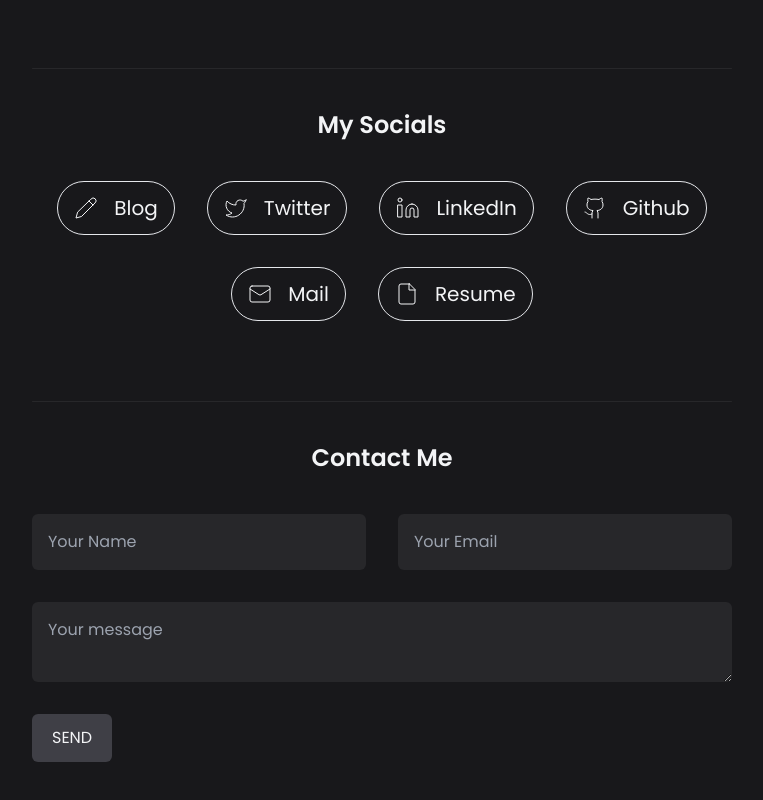
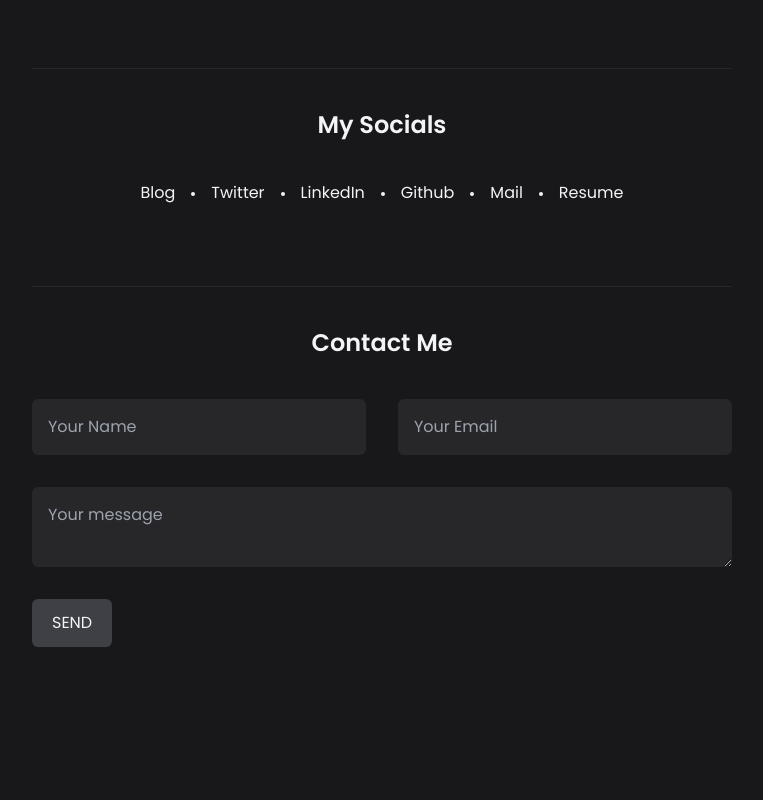
Before and after one commit to yashnirmal/portfolio, a Next.js app: page / in a window 1280 px wide. Shown: the part 2541-3341 px from the top of the page, without its empty margins (258-1021 px from the left). After the commit the page ends 3268 px from the top, so only its background shows below. Built offline with nearby package versions, Linux system fonts and the light colour scheme.

Commit message:
social card changes

```diff
--- a/app/globals.css
+++ b/app/globals.css
@@ -17,6 +17,10 @@
 	filter: blur(100px);
   background: radial-gradient(circle at 20% 20%,rgba(76, 0, 255, 0.4), rgba(76, 0, 255, 0));
   opacity: 0.2;
+}
+
+p,h1,h2,h3::selection{
+  background-color: 'rgb(99,102,241);'
 }
 
 @layer base {
--- a/components/SocialCard.js
+++ b/components/SocialCard.js
@@ -1,99 +1,116 @@
 import { Twitter, Linkedin, Github, File, Mail, Pencil } from "lucide-react";
 
 export default function Socials({ social }) {
+  const socials = [
+    {
+      link: "https://yashnirmal.hashnode.dev/",
+      icon: Pencil,
+      text: "Blog",
+    },
+    {
+      link: "https://twitter.com/YashNirmalDev",
+      icon: Twitter,
+      text: "Twitter",
+    },
+    {
+      link: "https://www.linkedin.com/in/yash-nirmal-062b68220/",
+      icon: Linkedin,
+      text: "LinkedIn",
+    },
+    {
+      link: "http://github.com/yashnirmal",
+      icon: Github,
+      text: "Github",
+    },
 
-    // const socials = [
-  //   {
-  //     link: "https://twitter.com/YashNirmalDev",
-  //     icon: Twitter,
-  //     text: "Twitter",
-  //   },
-  //   {
-  //     link: "https://www.linkedin.com/in/yash-nirmal-062b68220/",
-  //     icon: Linkedin,
-  //     text: "LinkedIn",
-  //   },
-  //   {
-  //     link: "http://github.com/yashnirmal",
-  //     icon: Github,
-  //     text: "Github",
-  //   },
-  //   {
-  //     link: "https://yashnirmal.hashnode.dev/",
-  //     icon: Pencil,
-  //     text: "My Blog",
-  //   },
-  //   {
-  //     link: "mailto:yash15nirmal@gmail.com",
-  //     icon: Mail,
-  //     text: "Mail",
-  //   },
-  //   {
-  //     link: "https://drive.google.com/file/d/1_soAGi4t80xauRSvbBs0ZCmY5DcvPnfa/view?usp=sharing",
-  //     icon: File,
-  //     text: "Resume",
-  //   },
-  // ];
+    {
+      link: "mailto:yash15nirmal@gmail.com",
+      icon: Mail,
+      text: "Mail",
+    },
+    {
+      link: "https://drive.google.com/file/d/1_soAGi4t80xauRSvbBs0ZCmY5DcvPnfa/view?usp=sharing",
+      icon: File,
+      text: "Resume",
+    },
+  ];
 
+  // return (
+  //   <div className="flex flex-row flex-wrap items-center justify-center gap-4 sm:gap-8">
+  //     <a
+  //       href="https://yashnirmal.hashnode.dev/"
+  //       target="blank"
+  //       className="p-2 px-3 sm:px-4 sm:py-3 flex  gap-3 sm:gap-4 items-center border-[1px] border-gray-200 rounded-full duration-300 hover:-translate-y-1"
+  //     >
+  //       <Pencil strokeWidth={1} />
+  //       <p className="text-lg sm:text-xl">Blog</p>
+  //     </a>
+
+  //     <a
+  //       href="https://twitter.com/YashNirmalDev"
+  //       target="blank"
+  //       className="py-2 px-3 sm:px-4 sm:py-3 flex  gap-3 sm:gap-4 items-center border-[1px] border-gray-200 rounded-full duration-300 hover:-translate-y-1"
+  //     >
+  //       <Twitter strokeWidth={1} />
+  //       <p className="text-lg sm:text-xl">Twitter</p>
+  //     </a>
+
+  //     <a
+  //       href="https://www.linkedin.com/in/yash-nirmal-062b68220/"
+  //       target="blank"
+  //       className="py-2 px-3 sm:px-4 sm:py-3 flex  gap-3 sm:gap-4 items-center border-[1px] border-gray-200 rounded-full duration-300 hover:-translate-y-1"
+  //     >
+  //       <Linkedin strokeWidth={1} />
+  //       <p className="text-lg sm:text-xl">LinkedIn</p>
+  //     </a>
+
+  //     <a
+  //       href="http://github.com/yashnirmal"
+  //       target="blank"
+  //       className="py-2 px-3 sm:px-4 sm:py-3 flex  gap-3 sm:gap-4 items-center border-[1px] border-gray-200 rounded-full duration-300 hover:-translate-y-1"
+  //     >
+  //       <Github strokeWidth={1} />
+  //       <p className="text-lg sm:text-xl">Github</p>
+  //     </a>
+
+  //     <a
+  //       href="mailto:yash15nirmal@gmail.com"
+  //       target="blank"
+  //       className="p-2 px-3 sm:px-4 sm:py-3 flex  gap-3 sm:gap-4 items-center border-[1px] border-gray-200 rounded-full duration-300 hover:-translate-y-1"
+  //     >
+  //       <Mail strokeWidth={1} />
+  //       <p className="text-lg sm:text-xl">Mail</p>
+  //     </a>
+
+  //     <a
+  //       href="https://drive.google.com/file/d/1_soAGi4t80xauRSvbBs0ZCmY5DcvPnfa/view?usp=sharing"
+  //       target="blank"
+  //       className="p-2 px-3 sm:px-4 sm:py-3 flex gap-3 sm:gap-4 items-center border-[1px] border-gray-200 rounded-full duration-300 hover:-translate-y-1"
+  //     >
+  //       <File strokeWidth={1} />
+  //       <p className="text-lg sm:text-xl">Resume</p>
+  //     </a>
+
+  //   </div>
+  // );
 
   return (
-    <div className="flex flex-row flex-wrap items-center justify-center gap-4 sm:gap-8">
-      <a
-        href="https://yashnirmal.hashnode.dev/"
-        target="blank"
-        className="p-2 px-3 sm:px-4 sm:py-3 flex  gap-3 sm:gap-4 items-center border-[1px] border-gray-200 rounded-full duration-300 hover:-translate-y-1"
-      >
-        <Pencil strokeWidth={1} />
-        <p className="text-lg sm:text-xl">Blog</p>
-      </a>
-
-      <a
-        href="https://twitter.com/YashNirmalDev"
-        target="blank"
-        className="py-2 px-3 sm:px-4 sm:py-3 flex  gap-3 sm:gap-4 items-center border-[1px] border-gray-200 rounded-full duration-300 hover:-translate-y-1"
-      >
-        <Twitter strokeWidth={1} />
-        <p className="text-lg sm:text-xl">Twitter</p>
-      </a>
-
-      <a
-        href="https://www.linkedin.com/in/yash-nirmal-062b68220/"
-        target="blank"
-        className="py-2 px-3 sm:px-4 sm:py-3 flex  gap-3 sm:gap-4 items-center border-[1px] border-gray-200 rounded-full duration-300 hover:-translate-y-1"
-      >
-        <Linkedin strokeWidth={1} />
-        <p className="text-lg sm:text-xl">LinkedIn</p>
-      </a>
-
-      <a
-        href="http://github.com/yashnirmal"
-        target="blank"
-        className="py-2 px-3 sm:px-4 sm:py-3 flex  gap-3 sm:gap-4 items-center border-[1px] border-gray-200 rounded-full duration-300 hover:-translate-y-1"
-      >
-        <Github strokeWidth={1} />
-        <p className="text-lg sm:text-xl">Github</p>
-      </a>
-
-
-
-      <a
-        href="mailto:yash15nirmal@gmail.com"
-        target="blank"
-        className="p-2 px-3 sm:px-4 sm:py-3 flex  gap-3 sm:gap-4 items-center border-[1px] border-gray-200 rounded-full duration-300 hover:-translate-y-1"
-      >
-        <Mail strokeWidth={1} />
-        <p className="text-lg sm:text-xl">Mail</p>
-      </a>
-
-      <a
-        href="https://drive.google.com/file/d/1_soAGi4t80xauRSvbBs0ZCmY5DcvPnfa/view?usp=sharing"
-        target="blank"
-        className="p-2 px-3 sm:px-4 sm:py-3 flex gap-3 sm:gap-4 items-center border-[1px] border-gray-200 rounded-full duration-300 hover:-translate-y-1"
-      >
-        <File strokeWidth={1} />
-        <p className="text-lg sm:text-xl">Resume</p>
-      </a>
-
+    <div className="w-full flex flex-wrap justify-center gap-4 items-center">
+      {socials.map((soc, idx) => (
+        <>
+          <a
+            key={idx}
+            href={soc.link}
+            target="blank"
+            className="border-b border-transparent hover:border-gray-100"
+          >
+            {soc.text}
+          </a>
+          {idx !== socials.length - 1 && (
+            <div className="h-1 aspect-square bg-gray-100 rounded-full" />
+          )}
+        </>
+      ))}
     </div>
   );
 }
```
